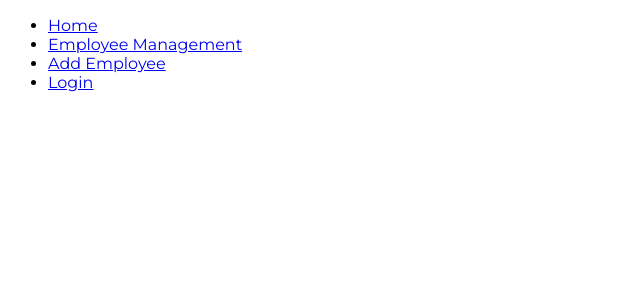
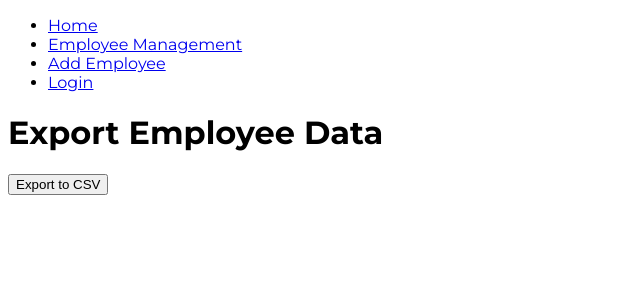
Before and after one commit to SinghAstra/UnderstandX, a React (Create React App) app in the folder client/: page /export in a window 1280 px wide. Shown: the top 300 px of the page, without its empty margins (0-640 px from the left). Built offline with nearby package versions, Linux system fonts and the light colour scheme; a web font is replaced by a local one.

Commit message:
Added Export Page

```diff
--- a/client/src/App.js
+++ b/client/src/App.js
@@ -10,6 +10,7 @@ import Dashboard from "./pages/Dashboard";
 import EditEmployeePage from "./pages/EditEmployeePage";
 import EmployeeDetails from "./pages/EmployeeDetails";
 import EmployeeManagement from "./pages/EmployeeManagement";
+import ExportPage from "./pages/ExportPage";
 import LoginPage from "./pages/LoginPage";
 
 function App() {
@@ -67,6 +68,10 @@ function App() {
               </ProtectedRoute>
             }
           />
+          <Route
+            path="/export"
+            element={<ExportPage employees={employees} />}
+          />
           <Route path="/login" element={<LoginPage />} />
         </Routes>
       </div>
--- a/client/src/pages/EmployeeManagement.js
+++ b/client/src/pages/EmployeeManagement.js
@@ -3,7 +3,6 @@ import ReactPaginate from "react-paginate";
 import { toast } from "react-toastify";
 import AssignTeam from "../components/AssignTeam";
 import EmployeeList from "../components/EmployeeList";
-import { generateCSV } from "../utils/csvUtils";
 
 const EmployeeManagement = ({ employees, setEmployees }) => {
   const [searchTerm, setSearchTerm] = useState("");
@@ -50,16 +49,6 @@ const EmployeeManagement = ({ employees, setEmployees }) => {
       return a.team.localeCompare(b.team);
     });
 
-  const csvHeader = [
-    { label: "ID", key: "id" },
-    { label: "Name", key: "name" },
-    { label: "Team", key: "team" },
-    { label: "Job Title", key: "jobTitle" },
-    { label: "Contact Info", key: "contactInfo" },
-    { label: "Date of Hire", key: "dateOfHire" },
-    { label: "Profile Picture", key: "profilePicture" },
-  ];
-
   const pageCount = Math.ceil(filteredEmployees.length / employeesPerPage);
   return (
     <div>
@@ -85,14 +74,6 @@ const EmployeeManagement = ({ employees, setEmployees }) => {
         onDelete={deleteEmployee}
         currentPage={currentPage}
       />
-      <button
-        onClick={() => {
-          generateCSV(csvHeader, employees, "employees");
-          toast.success("Employee data exported to CSV successfully!");
-        }}
-      >
-        Export to CSV
-      </button>
       <AssignTeam employees={employees} onUpdate={updateTeam} />
       <ReactPaginate
         previousLabel={"<"}
--- /dev/null
+++ b/client/src/pages/ExportPage.js
@@ -0,0 +1,29 @@
+import React from "react";
+import { toast } from "react-toastify";
+import { generateCSV } from "../utils/csvUtils";
+
+const ExportPage = ({ employees }) => {
+  const csvHeader = [
+    { label: "ID", key: "id" },
+    { label: "Name", key: "name" },
+    { label: "Team", key: "team" },
+    { label: "Job Title", key: "jobTitle" },
+    { label: "Contact Info", key: "contactInfo" },
+    { label: "Date of Hire", key: "dateOfHire" },
+    { label: "Profile Picture", key: "profilePicture" },
+  ];
+
+  const handleExport = () => {
+    generateCSV(csvHeader, employees, "employees");
+    toast.success("Employee data exported to CSV successfully!");
+  };
+
+  return (
+    <div>
+      <h1>Export Employee Data</h1>
+      <button onClick={handleExport}>Export to CSV</button>
+    </div>
+  );
+};
+
+export default ExportPage;
```
